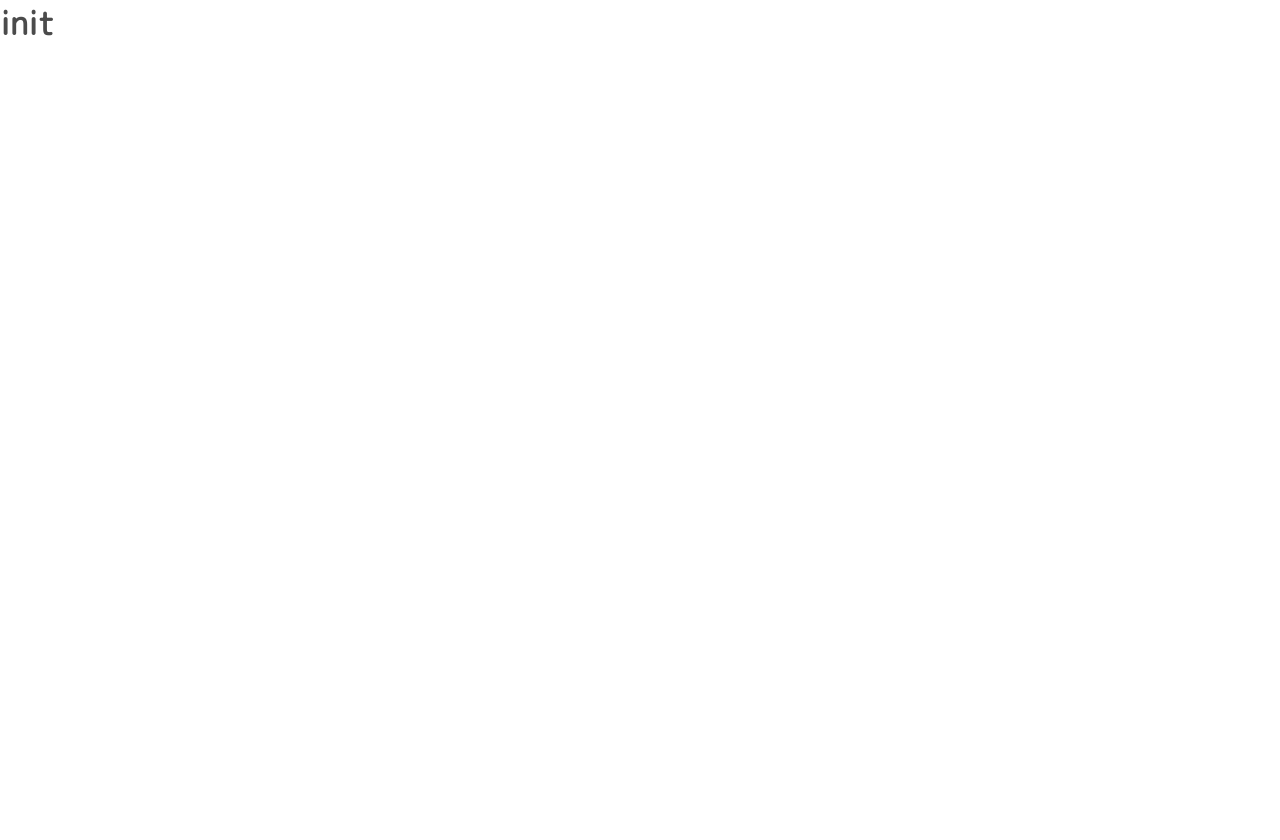
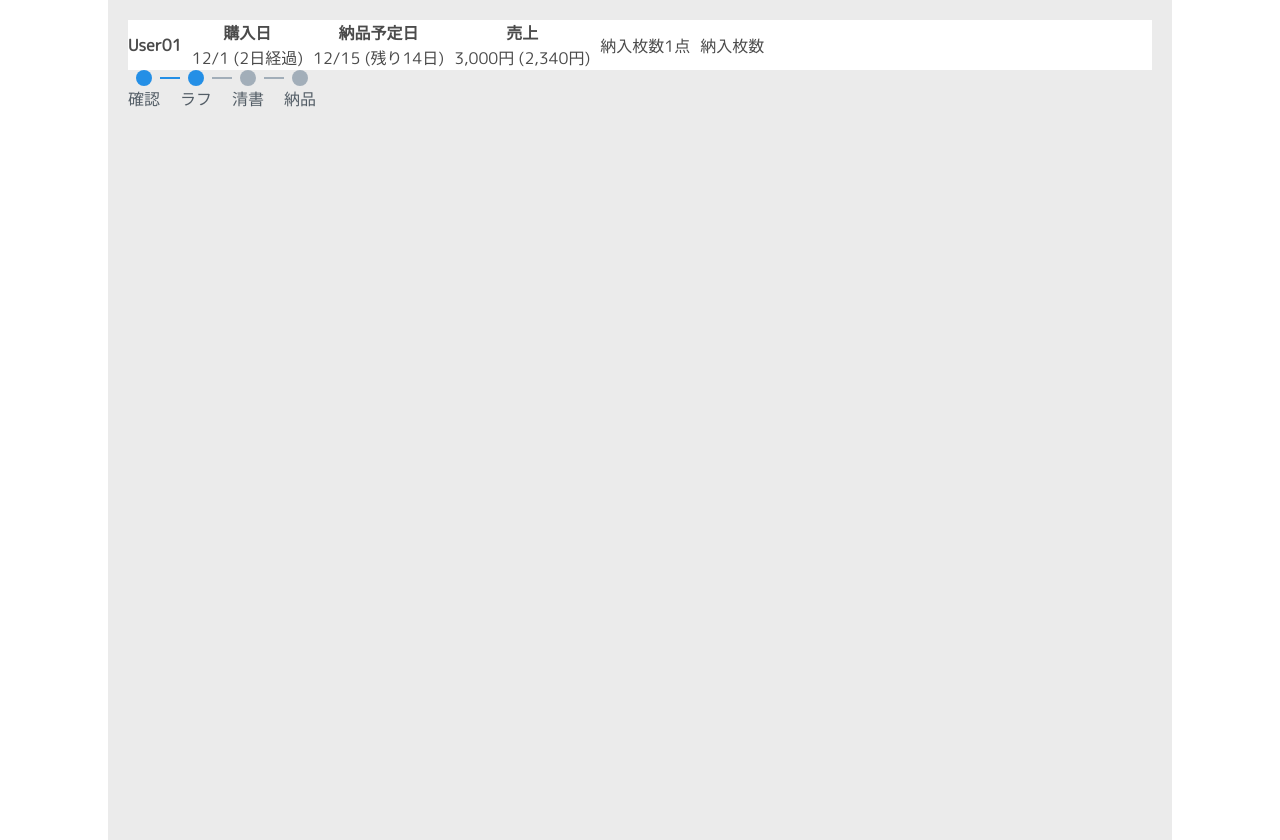
Before and after one commit to TaikiHoshika/taskboard, a React (Create React App) app: page /task in a window 1280 px wide. Before the commit the page ends 800 px from the top, so only its background shows below. Built offline with nearby package versions, Linux system fonts and the light colour scheme.

Commit message:
[add] ステッパーを実装

```diff
--- /dev/null
+++ b/src/App.module.scss
@@ -0,0 +1,7 @@
+.container {
+    height: 100vh;
+    width: 100vw;
+
+    display: flex;
+    justify-content: center;
+}
--- a/src/App.tsx
+++ b/src/App.tsx
@@ -1,6 +1,11 @@
+import Task from "./pages/task/Task";
+import style from "./App.module.scss";
+
 const App = () => {
     return (
-        <h1>init</h1>
+        <div className={style.container}>
+            <Task />
+        </div>
     );
 }
 
--- /dev/null
+++ b/src/components/stepper/Stepper.module.scss
@@ -0,0 +1,42 @@
+.container {
+    display: flex;
+    flex-direction: row;
+}
+
+.node {
+    display: flex;
+    flex-direction: column;
+    align-items: center;
+
+    > .circle {
+        height: 16px;
+        width: 16px;
+        border-radius: 50%;
+
+        background-color: var(--color-disable);
+
+        &.active {
+            background-color: var(--color-primary);
+        }
+    }
+
+    > .label {
+        color: var(--color-font);
+    }
+}
+
+.line {
+    width: 20px;
+    position: relative;
+
+    top: 7px;
+    left: 0px;
+
+    border-top-style: solid;
+    border-top-width: 2px;
+    border-top-color: var(--color-disable);
+
+    &.active {
+        border-top-color: var(--color-primary);
+    }
+}
--- /dev/null
+++ b/src/components/stepper/Stepper.tsx
@@ -0,0 +1,26 @@
+import style from "./Stepper.module.scss";
+
+type props = {
+    steps: Array<string>;
+    active: number;
+}
+
+const Stepper = (props : props) => {
+    return (
+        <div className={style.container}>
+            {props.steps.map((step, index) => {
+                return (
+                    <>
+                        <div className={style.node}>
+                            <div className={`${style.circle} ${index <= props.active && style.active}`}></div>
+                            <span className={style.label}>{step}</span>
+                        </div>
+                        {index < props.steps.length -1 && <div className={`${style.line} ${index < props.active && style.active}`}></div>}
+                    </>
+                )
+            })}
+        </div>
+    );
+}
+
+export default Stepper;
--- a/src/index.scss
+++ b/src/index.scss
@@ -9,3 +9,15 @@ body {
     padding: 0px;
     margin: 0px;
 }
+
+:root {
+    --color-main: rgb(255, 255, 255);
+    --color-font: rgb(83, 93, 102);
+    --color-primary: rgb(36, 143, 230);
+    --color-disable: rgb(162, 174, 185);
+    --color-background: rgb(244, 248, 251);
+    --color-background-modal: rgba(0, 0, 0, 0.6);
+    --color-shadow: 0px 0px 6px rgba(0, 0, 0, 0.25);
+
+    --border-radius: 4px;
+}
--- /dev/null
+++ b/src/pages/task/Task.module.scss
@@ -0,0 +1,52 @@
+.container {
+    height: 100%;
+    width: 80%;
+
+    padding: 20px;
+
+    background-color: rgb(235, 235, 235);
+}
+
+
+.task {
+    background-color: rgb(255, 255, 255);
+
+    display: flex;
+    flex-direction: row;
+    align-items: center;
+    gap: 10px;
+
+    > .username {
+        font-weight: bold;
+    }
+
+    > .buyAt {
+        display: flex;
+        flex-direction: column;
+        align-items: center;
+
+        > .label {
+            font-weight: bold;
+        }
+    }
+
+    > .deliveryAt {
+        display: flex;
+        flex-direction: column;
+        align-items: center;
+
+        > .label {
+            font-weight: bold;
+        }
+    }
+
+    > .sales {
+        display: flex;
+        flex-direction: column;
+        align-items: center;
+
+        > .label {
+            font-weight: bold;
+        }
+    }
+}
--- /dev/null
+++ b/src/pages/task/Task.tsx
@@ -0,0 +1,34 @@
+import Stepper from "../../components/stepper/Stepper";
+import style from "./Task.module.scss";
+
+const Task = () => {
+    return (
+        <div className={style.container}>
+            <div className={style.task}>
+                <span className={style.username}>User01</span>
+                <div className={style.buyAt}>
+                    <span className={style.label}>購入日</span>
+                    <span>12/1 (2日経過)</span>
+                </div>
+                <div className={style.deliveryAt}>
+                    <span className={style.label}>納品予定日</span>
+                    <span>12/15 (残り14日)</span>
+                </div>
+                <div className={style.sales}>
+                    <span className={style.label}>売上</span>
+                    <span>3,000円 (2,340円)</span>
+                </div>
+                <div className={style.amount}>
+                    <span className={style.label}>納入枚数</span>
+                    <span>1点</span>
+                </div>
+                <span className={style.status}>
+                    <span className={style.label}>納入枚数</span>
+                </span>
+            </div>
+            <Stepper steps={["確認", "ラフ", "清書", "納品"]} active={1} />
+        </div>
+    );
+}
+
+export default Task;
```
